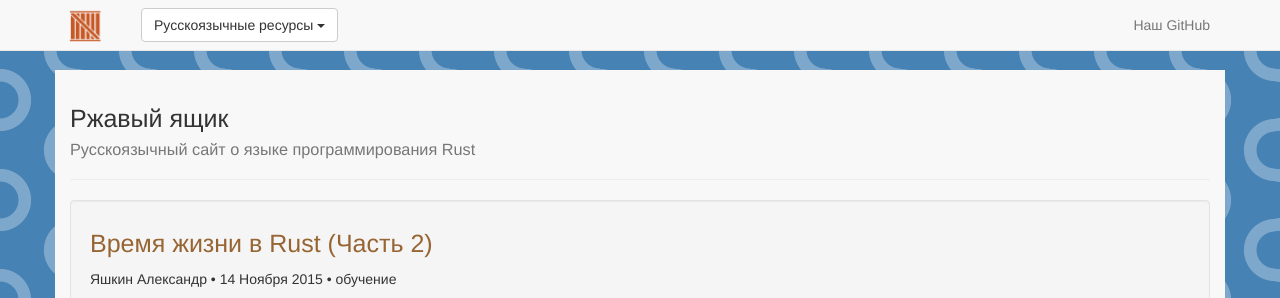
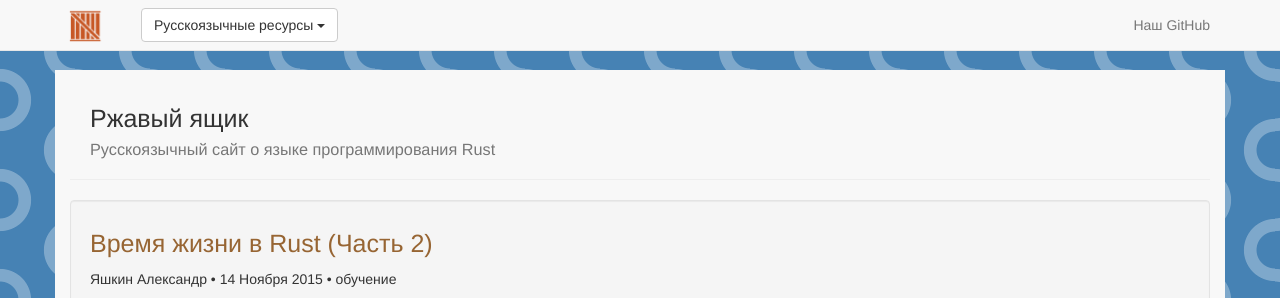
Before and after one commit to rust-lang-ru/rustycrate.ru, a Jekyll site: the page built from index.html, in a window 1280 px wide. Shown: the top 298 px of the page. Built offline with Jekyll 4.4.1, drawn with Linux system fonts in a browser that asks for light colours; nearby versions of some CDN libraries; Markdown is read by kramdown in place of the engine named in the settings; comment, search, counter and statistics services are not loaded.

Commit message:
Выравниваем заголовок страницы

```diff
--- a/_sass/style.scss
+++ b/_sass/style.scss
@@ -40,6 +40,9 @@ div#buttons {
 
 .page-header {
     margin-top: 0;
+    h1 {
+        margin-left: 20px;
+    }
 }
 
 .post-header {
```
